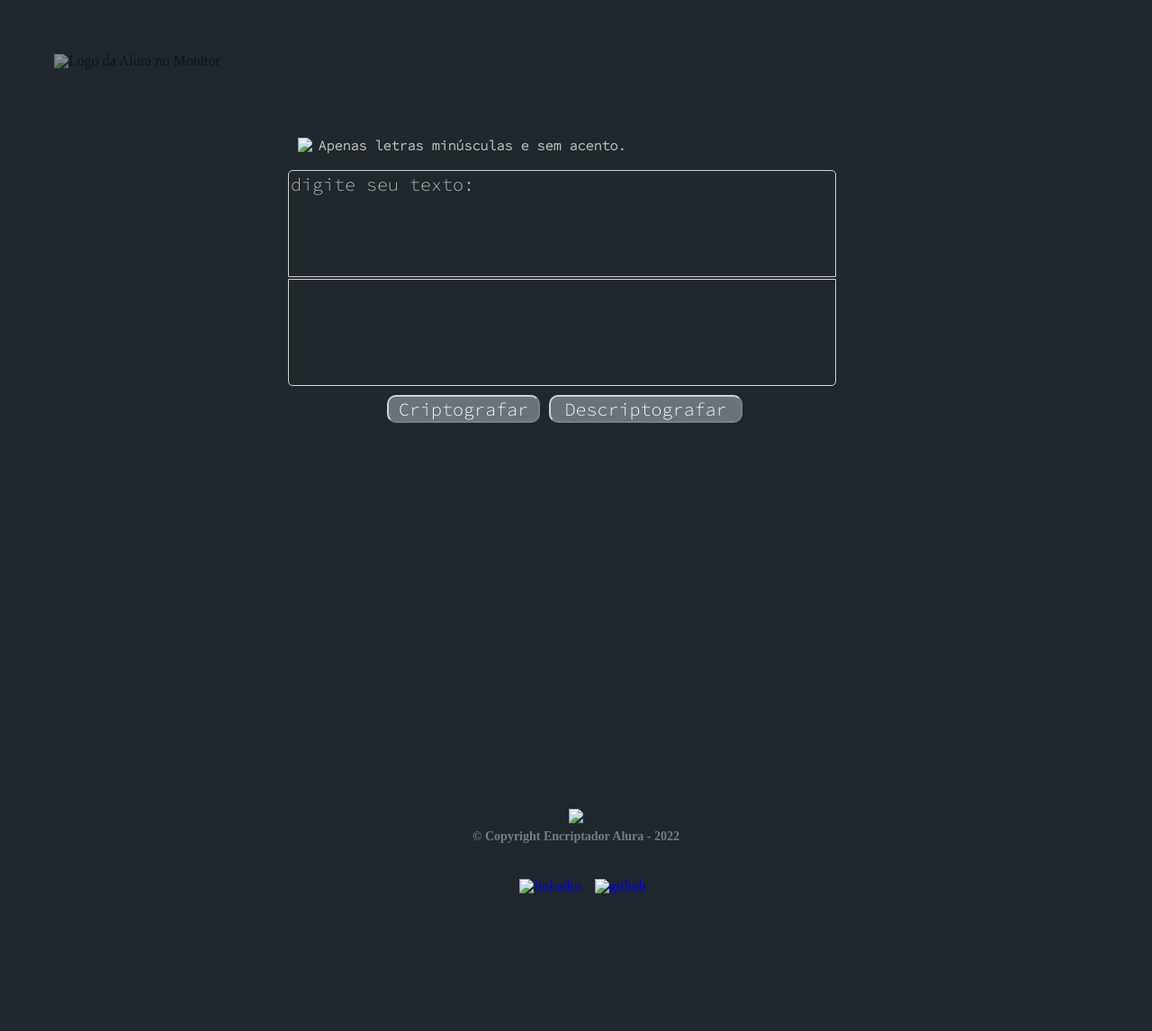
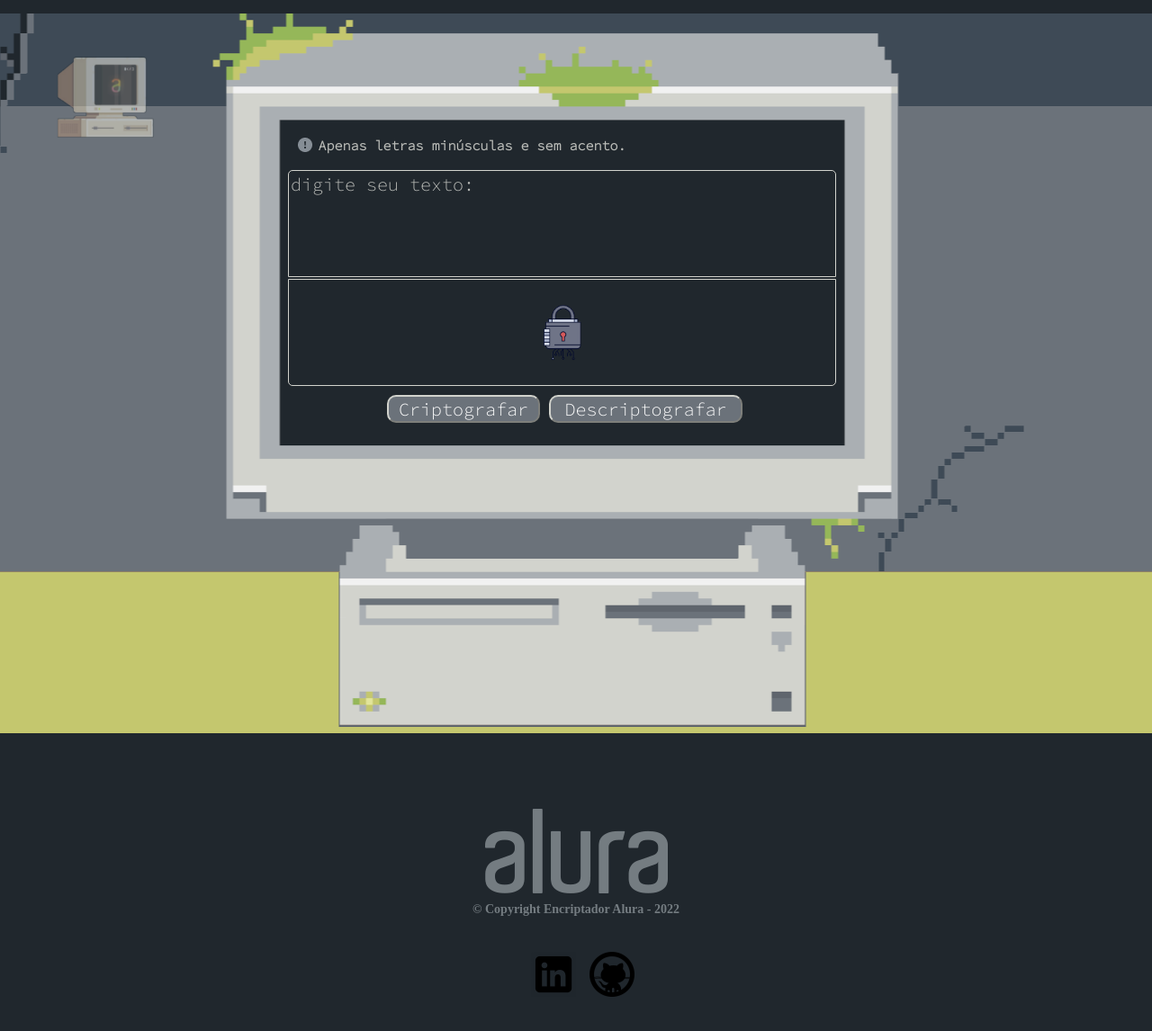
Before and after one commit to Azenst/Encriptador-Alura, a plain HTML site: page index.html in a window 1280 px wide. Shown: the whole page at 90% size. Before the commit the page ends 1092 px from the top, so only its background shows below. Drawn offline with Linux system fonts and the light colour scheme; the site is published under a folder, as on GitHub Pages, so addresses that start at the root find nothing.

Commit message:
Adicionando '.' antes do diretório das imagens

```diff
--- a/caixas.css
+++ b/caixas.css
@@ -18,7 +18,7 @@
     display: flex;
     background: #20272D;
     color: #bbbdb9;
-    background-image: url(/imagens/cadeado-fechado.png);
+    background-image: url(./imagens/cadeado-fechado.png);
     background-repeat: no-repeat;
     background-position: center center;
     background-size: 40%;
@@ -36,7 +36,7 @@
 
 .mensagem:hover {
 
-    background-image: url(/imagens/cadeado-aberto.png);
+    background-image: url(./imagens/cadeado-aberto.png);
     transition: 300ms;
 
 }
--- a/index.html
+++ b/index.html
@@ -24,7 +24,7 @@
 <body>
 
     <header class="logo">
-      <img src="/imagens/header-logo.png" alt="Logo da Alura no Monitor">
+      <img src="./imagens/header-logo.png" alt="Logo da Alura no Monitor">
     </header>
 
     <main>
@@ -33,7 +33,7 @@
 
         <div class="container-red">
           <div class="alerta">
-                <img src="/imagens/!.png" class="img-alerta">
+                <img src="./imagens/!.png" class="img-alerta">
                 <p class="informacao">Apenas letras minúsculas e sem acento.</p>
           </div>
 
@@ -59,7 +59,7 @@
 
         <div>
           <a href="https://www.alura.com.br/" style="text-decoration:none" target="_blank">
-          <img src="/imagens/logo-footer.png">
+          <img src="./imagens/logo-footer.png">
           <p class="copyright">&copy; Copyright Encriptador Alura - 2022</p>
         </div>
         <div>
@@ -67,12 +67,12 @@
           <ul class="menu">
             <li>
               <a href="https://www.linkedin.com/in/ggalletti-ggb1998/" style="text-decoration:none" target="_blank">
-              <img src="/imagens/linkedin-logo.png" alt="linkedin">
+              <img src="./imagens/linkedin-logo.png" alt="linkedin">
               </a>
             </li>
             <li>
               <a href="https://github.com/Azenst" style="text-decoration:none" target="_blank">
-              <img src="/imagens/github-logo.png" alt="github">
+              <img src="./imagens/github-logo.png" alt="github">
               </a>
             </li>
           </ul>
--- a/style.css
+++ b/style.css
@@ -10,7 +10,7 @@
 
 html {
 
-  background-image: url(/imagens/background-image.png);
+  background-image: url(./imagens/background-image.png);
   background-color:  #20272D;
   background-repeat: no-repeat;
   background-position: center center;
```
